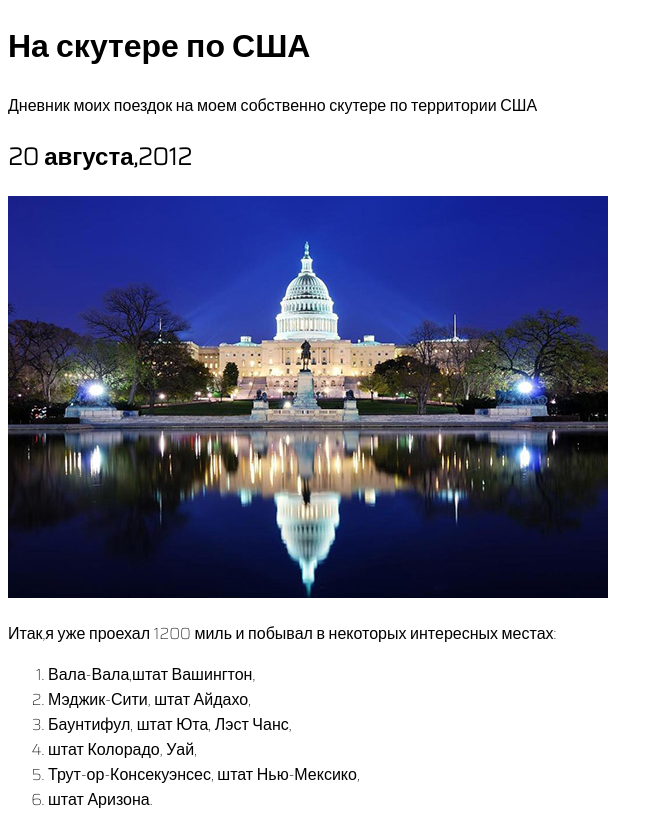
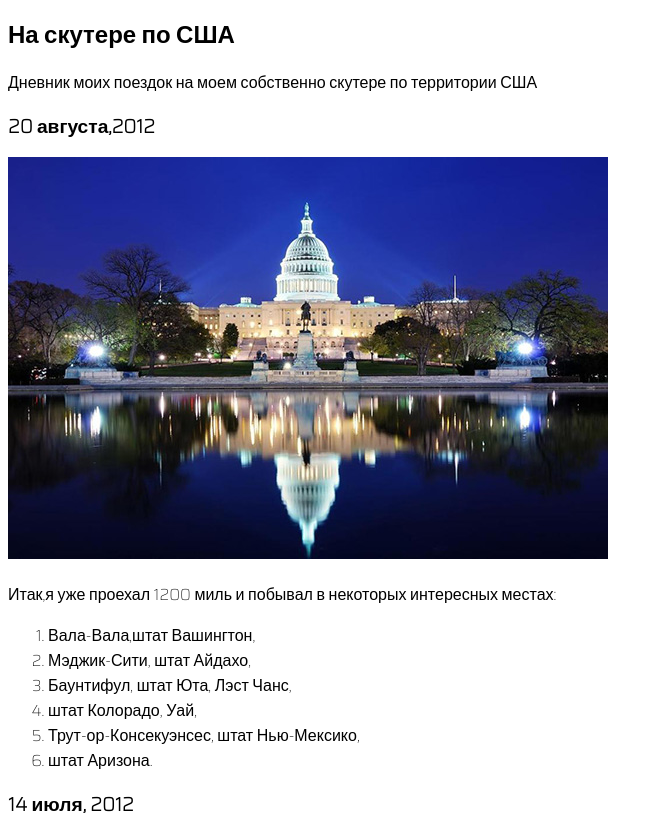
Before and after one commit to lizapiatnitskaya/tomsdiary, a plain HTML site: page index.html in a window 1280 px wide. Shown: the top 822 px of the page, without its empty margins (0-663 px from the left). Drawn offline with Linux system fonts and the light colour scheme; files whose address does not match are found by name.

Commit message:
add fontsize

```diff
--- a/index.css
+++ b/index.css
@@ -10,4 +10,11 @@
 
 body {
     font-family: "Saira Thin", sans-serif;
+    font-size: medium;
 }
+h1{
+    font-size: 150%;
+}
+h2{
+    font-size: 1.2em;
+}
```
